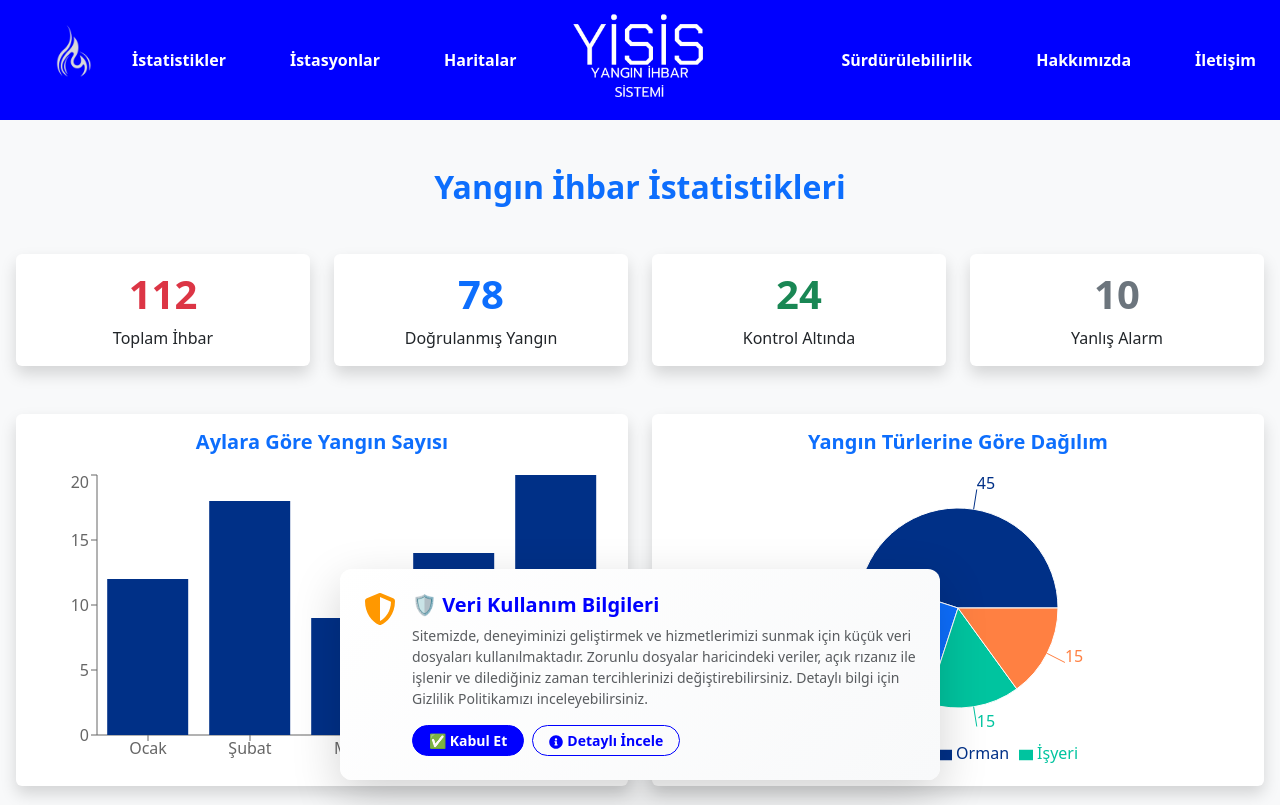
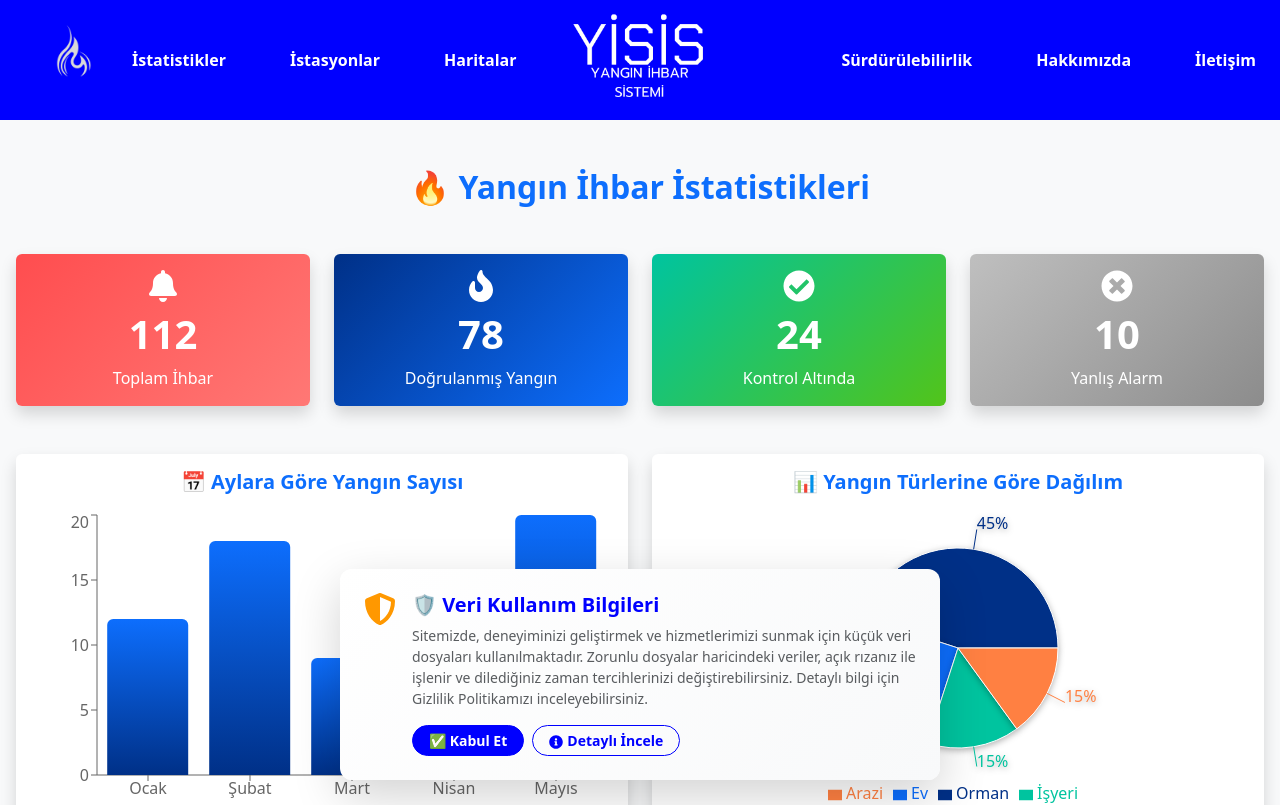
Before and after one commit to miracdogann/yangin_ihbar_app, a React (Vite) app: page /statistics in a window 1280 px wide. Shown: the top 805 px of the page. Built offline with nearby package versions, Linux system fonts and the light colour scheme.

Commit message:
Update Statistics.jsx

```diff
--- a/src/pages/Statistics.jsx
+++ b/src/pages/Statistics.jsx
@@ -12,6 +12,7 @@ import {
   Legend,
 } from "recharts";
 import { Container, Row, Col, Card } from "react-bootstrap";
+import { FaFire, FaCheckCircle, FaBell, FaTimesCircle } from "react-icons/fa";
 
 const barData = [
   { month: "Ocak", fires: 12 },
@@ -30,55 +31,101 @@ const pieData = [
 
 const COLORS = ["#003087", "#0d6efd", "#00c49f", "#ff8042"];
 
+// Yüzdelik etiket formatlayıcı
+const renderCustomizedLabel = ({ percent }) => `${(percent * 100).toFixed(0)}%`;
+
+// Tooltip özelleştirme
+const CustomTooltip = ({ active, payload, label }) => {
+  if (active && payload && payload.length) {
+    return (
+      <div
+        style={{
+          backgroundColor: "white",
+          padding: "8px",
+          border: "1px solid #ccc",
+          borderRadius: "8px",
+          boxShadow: "0 2px 8px rgba(0,0,0,0.15)",
+        }}
+      >
+        <strong>{label}</strong>
+        <br />
+        {payload.map((entry, index) => (
+          <div key={index} style={{ color: entry.color }}>
+            {entry.name}: <strong>{entry.value}</strong>
+          </div>
+        ))}
+      </div>
+    );
+  }
+  return null;
+};
+
 export default function Statistics() {
+  const statCards = [
+    {
+      title: "Toplam İhbar",
+      value: 112,
+      color: "danger",
+      icon: <FaBell size={32} />,
+      gradient: "linear-gradient(135deg, #ff4d4f, #ff7875)",
+    },
+    {
+      title: "Doğrulanmış Yangın",
+      value: 78,
+      color: "primary",
+      icon: <FaFire size={32} />,
+      gradient: "linear-gradient(135deg, #003087, #0d6efd)",
+    },
+    {
+      title: "Kontrol Altında",
+      value: 24,
+      color: "success",
+      icon: <FaCheckCircle size={32} />,
+      gradient: "linear-gradient(135deg, #00c49f, #52c41a)",
+    },
+    {
+      title: "Yanlış Alarm",
+      value: 10,
+      color: "secondary",
+      icon: <FaTimesCircle size={32} />,
+      gradient: "linear-gradient(135deg, #bfbfbf, #8c8c8c)",
+    },
+  ];
+
   return (
     <Container fluid className="py-5 px-3 bg-light min-vh-100">
       <h2 className="text-center text-primary fw-bold mb-5">
-        Yangın İhbar İstatistikleri
+        🔥 Yangın İhbar İstatistikleri
       </h2>
 
       {/* Özet Kartlar */}
       <Row className="g-4 justify-content-center mb-5">
-        <Col xs={6} md={3}>
-          <Card className="text-center shadow h-100 border-0">
-            <Card.Body>
-              <Card.Title className="display-6 text-danger fw-bold">
-                112
-              </Card.Title>
-              <Card.Text>Toplam İhbar</Card.Text>
-            </Card.Body>
-          </Card>
-        </Col>
-        <Col xs={6} md={3}>
-          <Card className="text-center shadow h-100 border-0">
-            <Card.Body>
-              <Card.Title className="display-6 text-primary fw-bold">
-                78
-              </Card.Title>
-              <Card.Text>Doğrulanmış Yangın</Card.Text>
-            </Card.Body>
-          </Card>
-        </Col>
-        <Col xs={6} md={3}>
-          <Card className="text-center shadow h-100 border-0">
-            <Card.Body>
-              <Card.Title className="display-6 text-success fw-bold">
-                24
-              </Card.Title>
-              <Card.Text>Kontrol Altında</Card.Text>
-            </Card.Body>
-          </Card>
-        </Col>
-        <Col xs={6} md={3}>
-          <Card className="text-center shadow h-100 border-0">
-            <Card.Body>
-              <Card.Title className="display-6 text-secondary fw-bold">
-                10
-              </Card.Title>
-              <Card.Text>Yanlış Alarm</Card.Text>
-            </Card.Body>
-          </Card>
-        </Col>
+        {statCards.map((item, idx) => (
+          <Col xs={6} md={3} key={idx}>
+            <Card
+              className="text-center shadow h-100 border-0"
+              style={{
+                background: item.gradient,
+                color: "white",
+                transition: "transform 0.2s ease",
+              }}
+              onMouseEnter={(e) =>
+                (e.currentTarget.style.transform = "scale(1.05)")
+              }
+              onMouseLeave={(e) =>
+                (e.currentTarget.style.transform = "scale(1)")
+              }
+            >
+              <Card.Body>
+                <div className="mb-2">{item.icon}</div>
+                <Card.Title className="display-6 fw-bold">
+                  {item.value}
+                </Card.Title>
+                <Card.Text>{item.title}</Card.Text>
+              </Card.Body>
+            </Card>
+          </Col>
+        ))}
       </Row>
 
       {/* Grafikler */}
@@ -87,24 +134,51 @@ export default function Statistics() {
           <Card className="h-100 shadow border-0">
             <Card.Body>
               <Card.Title className="text-center text-primary fw-semibold mb-3">
-                Aylara Göre Yangın Sayısı
+                📅 Aylara Göre Yangın Sayısı
               </Card.Title>
               <ResponsiveContainer width="100%" height={300}>
                 <BarChart data={barData}>
                   <XAxis dataKey="month" />
                   <YAxis />
-                  <Tooltip />
-                  <Bar dataKey="fires" fill="#003087" />
+                  <Tooltip content={<CustomTooltip />} />
+                  <Bar
+                    dataKey="fires"
+                    radius={[6, 6, 0, 0]}
+                    animationDuration={800}
+                  >
+                    {barData.map((entry, index) => (
+                      <Cell
+                        key={`cell-${index}`}
+                        fill={`url(#colorGradient${index})`}
+                      />
+                    ))}
+                  </Bar>
+                  <defs>
+                    {barData.map((_, index) => (
+                      <linearGradient
+                        key={index}
+                        id={`colorGradient${index}`}
+                        x1="0"
+                        y1="0"
+                        x2="0"
+                        y2="1"
+                      >
+                        <stop offset="0%" stopColor="#0d6efd" />
+                        <stop offset="100%" stopColor="#003087" />
+                      </linearGradient>
+                    ))}
+                  </defs>
                 </BarChart>
               </ResponsiveContainer>
             </Card.Body>
           </Card>
         </Col>
+
         <Col xs={12} lg={6}>
           <Card className="h-100 shadow border-0">
             <Card.Body>
               <Card.Title className="text-center text-primary fw-semibold mb-3">
-                Yangın Türlerine Göre Dağılım
+                📊 Yangın Türlerine Göre Dağılım
               </Card.Title>
               <ResponsiveContainer width="100%" height={300}>
                 <PieChart>
@@ -115,16 +189,20 @@ export default function Statistics() {
                     cx="50%"
                     cy="50%"
                     outerRadius={100}
-                    label
+                    label={renderCustomizedLabel}
+                    animationDuration={800}
                   >
                     {pieData.map((entry, index) => (
                       <Cell
                         key={`cell-${index}`}
                         fill={COLORS[index % COLORS.length]}
+                        style={{
+                          filter: "drop-shadow(0px 2px 3px rgba(0,0,0,0.3))",
+                        }}
                       />
                     ))}
                   </Pie>
-                  <Tooltip />
+                  <Tooltip content={<CustomTooltip />} />
                   <Legend />
                 </PieChart>
               </ResponsiveContainer>
```
